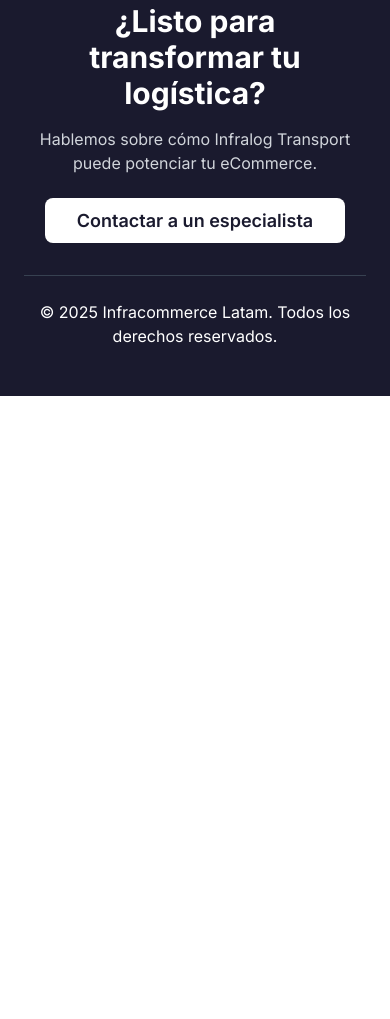
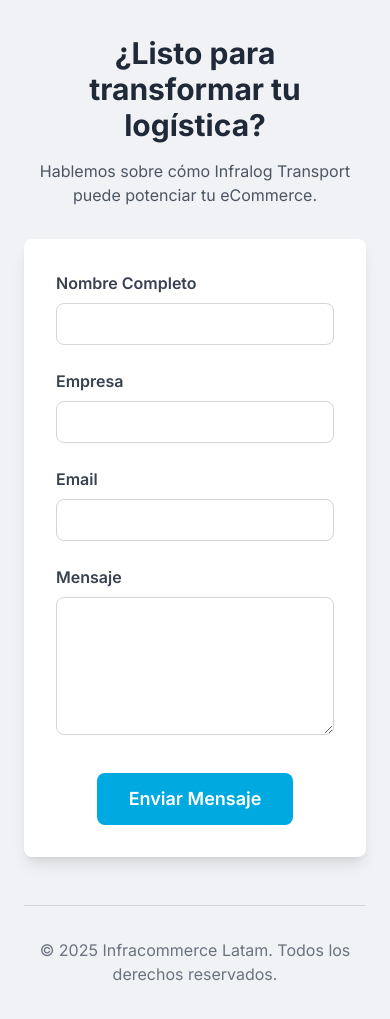
Before and after one commit to infralog/transport, a plain HTML site: page index.html in a window 390 px wide. Shown: the part 7576-8595 px from the top of the page. Before the commit the page ends 7972 px from the top, so only its background shows below. Drawn offline with nearby package versions, Linux system fonts and the light colour scheme.

Commit message:
Add files via upload

```diff
--- a/index.html
+++ b/index.html
@@ -38,6 +38,7 @@
                 <a href="#beneficios" class="text-gray-600 hover:text-gray-900">Beneficios</a>
                 <a href="#servicios" class="text-gray-600 hover:text-gray-900">Servicios</a>
                 <a href="#planes" class="text-gray-600 hover:text-gray-900">Planes</a>
+                <a href="https://infralog.github.io/mision-entrega/" target="_blank" rel="noopener noreferrer" class="text-gray-600 hover:text-gray-900">Jugá</a>
                 <a href="#contacto" class="bg-[#00a9e0] text-white py-2 px-4 rounded-lg hover:bg-[#0087b3]">Contacto</a>
             </div>
             <div class="md:hidden">
@@ -52,6 +53,7 @@
             <a href="#beneficios" class="block text-gray-600 hover:text-gray-900">Beneficios</a>
             <a href="#servicios" class="block text-gray-600 hover:text-gray-900">Servicios</a>
             <a href="#planes" class="block text-gray-600 hover:text-gray-900">Planes</a>
+            <a href="https://infralog.github.io/mision-entrega/" target="_blank" rel="noopener noreferrer" class="block text-gray-600 hover:text-gray-900">Jugá</a>
             <a href="#contacto" class="block bg-[#00a9e0] text-white text-center py-2 px-4 rounded-lg hover:bg-[#0087b3]">Contacto</a>
         </div>
     </header>
@@ -287,12 +289,40 @@
     </main>
 
     <!-- Footer -->
-    <footer id="contacto" class="hero-bg text-white py-12">
-        <div class="container mx-auto px-6 text-center">
-             <h2 class="text-3xl font-bold mb-4">¿Listo para transformar tu logística?</h2>
-            <p class="text-gray-300 mb-8 max-w-xl mx-auto">Hablemos sobre cómo Infralog Transport puede potenciar tu eCommerce.</p>
-            <a href="mailto:ventas@infracommerce.lat" class="bg-white text-[#1a1a2e] py-3 px-8 rounded-lg text-lg font-semibold hover:bg-gray-200 transition duration-300">Contactar a un especialista</a>
-            <div class="mt-10 border-t border-gray-700 pt-6">
+    <footer id="contacto" class="section-bg py-20">
+        <div class="container mx-auto px-6">
+            <div class="text-center">
+                <h2 class="text-3xl font-bold mb-4">¿Listo para transformar tu logística?</h2>
+                <p class="text-gray-600 mb-8 max-w-xl mx-auto">Hablemos sobre cómo Infralog Transport puede potenciar tu eCommerce.</p>
+            </div>
+            <div class="max-w-2xl mx-auto bg-white p-8 rounded-lg shadow-lg">
+                <form action="mailto:martin.ceteri@infracommerce.lat" method="post" enctype="text/plain">
+                    <div class="grid md:grid-cols-2 gap-6">
+                        <div>
+                            <label for="name" class="block text-gray-700 font-semibold mb-2">Nombre Completo</label>
+                            <input type="text" id="name" name="name" class="w-full px-4 py-2 border border-gray-300 rounded-lg focus:outline-none focus:ring-2 focus:ring-[#00a9e0]" required>
+                        </div>
+                        <div>
+                            <label for="company" class="block text-gray-700 font-semibold mb-2">Empresa</label>
+                            <input type="text" id="company" name="company" class="w-full px-4 py-2 border border-gray-300 rounded-lg focus:outline-none focus:ring-2 focus:ring-[#00a9e0]">
+                        </div>
+                    </div>
+                    <div class="mt-6">
+                        <label for="email" class="block text-gray-700 font-semibold mb-2">Email</label>
+                        <input type="email" id="email" name="email" class="w-full px-4 py-2 border border-gray-300 rounded-lg focus:outline-none focus:ring-2 focus:ring-[#00a9e0]" required>
+                    </div>
+                    <div class="mt-6">
+                        <label for="message" class="block text-gray-700 font-semibold mb-2">Mensaje</label>
+                        <textarea id="message" name="message" rows="5" class="w-full px-4 py-2 border border-gray-300 rounded-lg focus:outline-none focus:ring-2 focus:ring-[#00a9e0]" required></textarea>
+                    </div>
+                    <div class="mt-8 text-center">
+                        <button type="submit" class="bg-[#00a9e0] text-white py-3 px-8 rounded-lg text-lg font-semibold hover:bg-[#0087b3] transition duration-300">
+                            Enviar Mensaje
+                        </button>
+                    </div>
+                </form>
+            </div>
+            <div class="mt-12 border-t border-gray-300 pt-8 text-center text-gray-500">
                 <p>&copy; 2025 Infracommerce Latam. Todos los derechos reservados.</p>
             </div>
         </div>
```
